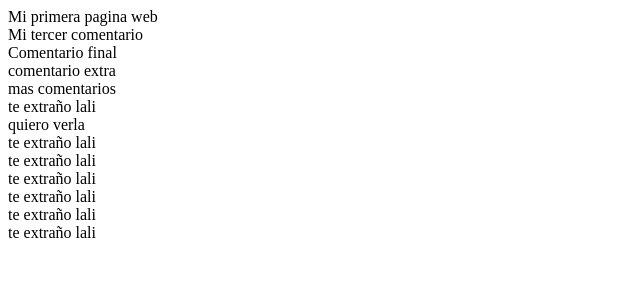
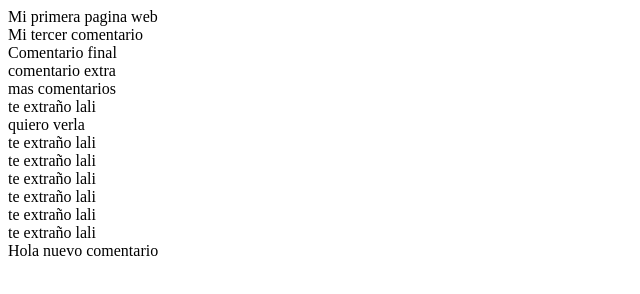
Before and after one commit to maxchz/ExplicacionGIT, a plain HTML site: page index.html in a window 1280 px wide. Shown: the whole page, without its empty margins (0-640 px from the left). Drawn offline with Linux system fonts and the light colour scheme.

Commit message:
comentario de Lunes

```diff
--- a/index.html
+++ b/index.html
@@ -22,6 +22,7 @@
     <div>te extraño lali</div>
     <div>te extraño lali</div>
     <div>te extraño lali</div>
+    <div>Hola nuevo comentario</div>
 
 
 </body>
```
